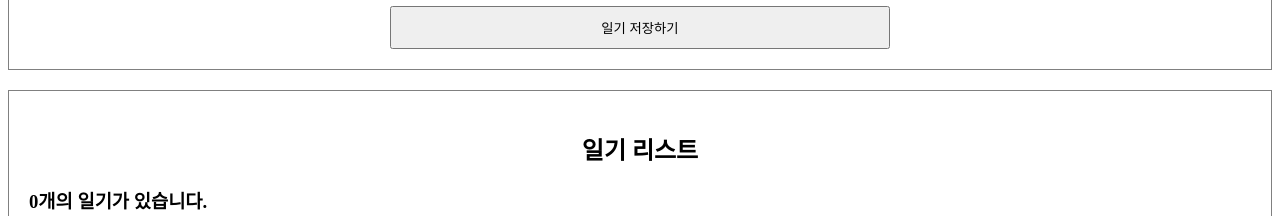
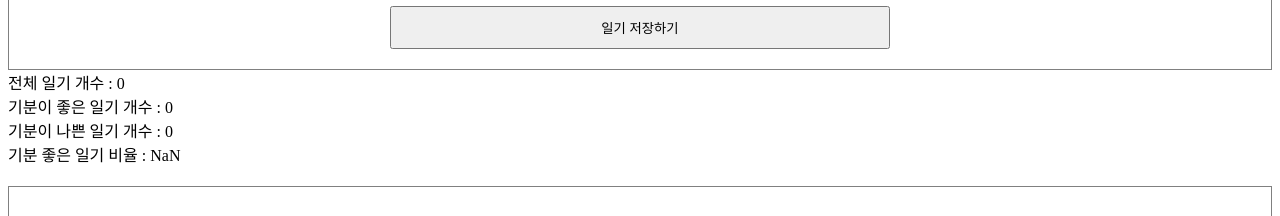
Before and after one commit to sooyyoung/myDiary, a React (Create React App) app: page / in a window 1280 px wide. Shown: the part 426-642 px from the top of the page. Built offline with nearby package versions, Linux system fonts and the light colour scheme; no server answers.

Commit message:
일기 개수 보기 추가

```diff
--- a/src/App.js
+++ b/src/App.js
@@ -1,4 +1,4 @@
-import { useEffect, useRef, useState } from "react";
+import { useEffect, useMemo, useRef, useState } from "react";
 import DiaryEditor from "./DiaryEditor";
 import DiaryList from "./DiaryList";
 import './App.css'
@@ -58,9 +58,24 @@
     )
   }
 
+  const getDiaryAnalysis = useMemo(() => {
+    console.log('일기 분석 시작');
+
+    const goodCount = data.filter((it) => it.emotion >= 3).length;
+    const badCount = data.length - goodCount;
+    const goodRatio = (goodCount / data.length) * 100;
+    return {goodCount, badCount, goodRatio};
+  }, [data.length]);
+
+  const {goodCount, badCount, goodRatio} = getDiaryAnalysis;
+
   return (
     <div className="App">
       <DiaryEditor onCreate={onCreate}/>
+      <div>전체 일기 개수 : {data.length}</div>
+      <div>기분이 좋은 일기 개수 : {goodCount}</div>
+      <div>기분이 나쁜 일기 개수 : {badCount}</div>
+      <div>기분 좋은 일기 비율 : {goodRatio}</div>
       <DiaryList onRemove={onRemove} onEdit={onEdit} diaryList={data}/>
     </div>
   );
```
